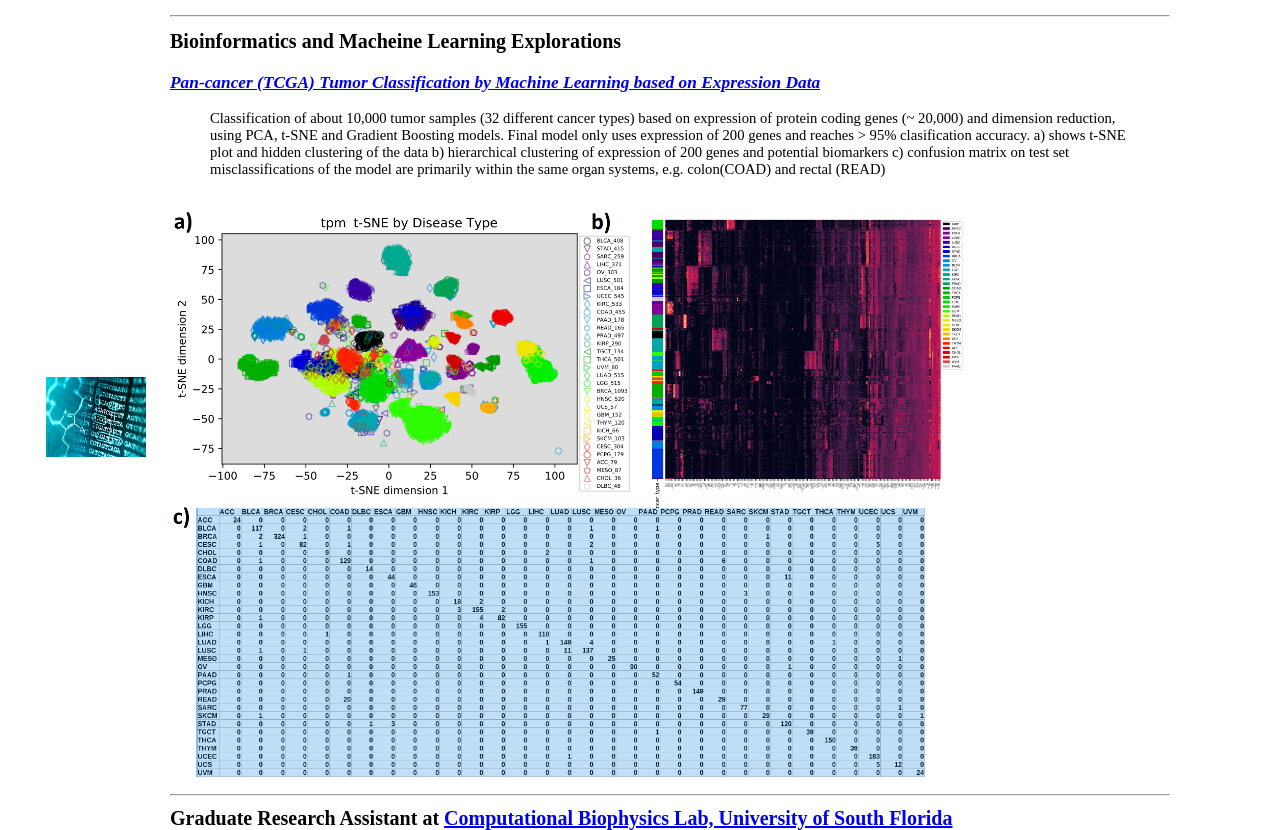
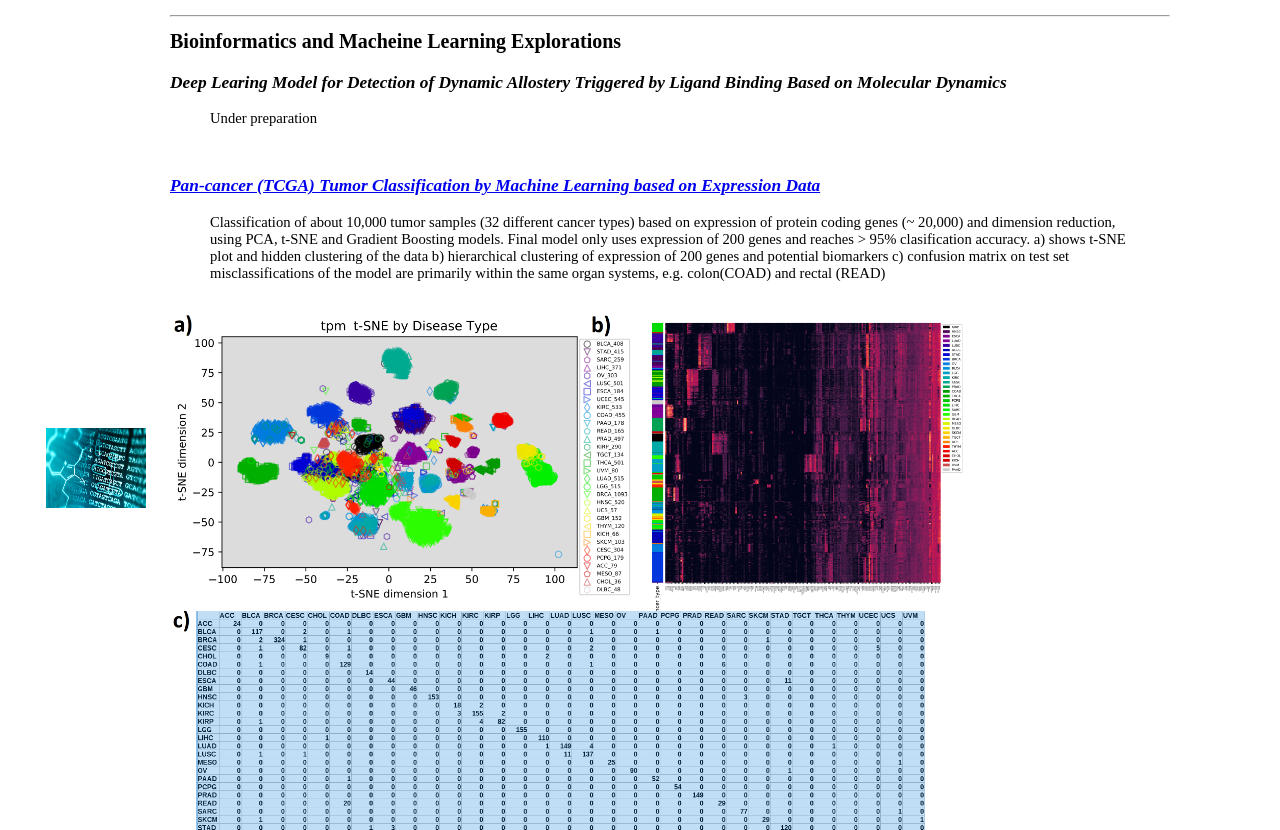
Before and after one commit to mohbot/researchProfile, a plain HTML site: page index.html in a window 1280 px wide. Shown: the part 1268-2098 px from the top of the page. Drawn offline with Linux system fonts and the light colour scheme.

Commit message:
Add files via upload

```diff
--- a/index.html
+++ b/index.html
@@ -143,8 +143,11 @@
 				<td width="170"><img src="Figures/bio_info_icon.jpg" style="width:100px;height:80"></td>
 
 				<td>
+					<p style="font-size: 15pt;"><b>Bioinformatics and Macheine Learning Explorations</b><br>
 
-					<p style="font-size: 15pt;"><b>Bioinformatics and Macheine Learning Explorations</b><br>
+						<p style="font-size: 13pt;"><i><b>Deep Learing Model for Detection of Dynamic Allostery Triggered by Ligand Binding Based on Molecular Dynamics </i></b><br>
+							<blockquote>Under preparation</blockquote><br>
+
 						<p style="font-size: 13pt;"><i><b><a href="https://github.com/mohbot/ML_tumor_classification">Pan-cancer (TCGA) Tumor Classification by
 							 Machine Learning based on Expression Data </a> </i></b><br>
 							<blockquote>Classification of about 10,000 tumor samples (32 different cancer types) based on expression of protein coding genes (~ 20,000)
@@ -153,6 +156,7 @@
 								c) confusion matrix on test set
 								misclassifications of the model are primarily within the same organ systems, e.g. colon(COAD) and rectal (READ)	</blockquote><br>
 								<img src="Figures/pan_cancer_classification.png"  style="width:800px;height:auto"><br>
+
 				<hr>
 
 				<tbody><tr>
```
